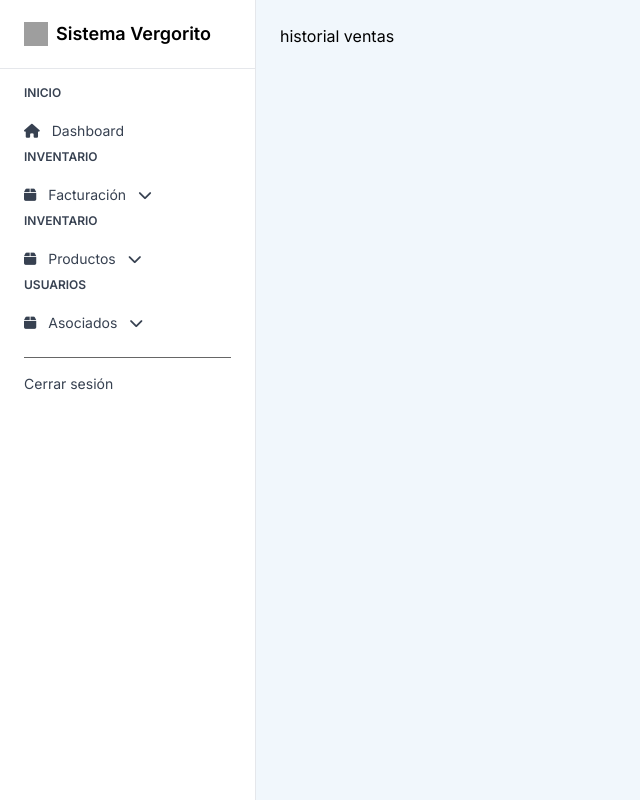
After one commit to JordiFarinango/papeleria_cyber_web_jjl, a Django app: page /historial_ventas in a window 1280 px wide. The commit adds this page. Shown: the whole page, without its empty margins (0-640 px from the left). Run offline with Django 5.2, Linux system fonts and the light colour scheme; some libraries are stand-ins or nearby versions; grey boxes are pictures that could not be loaded.

Commit message:
Sistema acutalizado

```diff
--- a/papeleria/papeleria/settings.py
+++ b/papeleria/papeleria/settings.py
@@ -122,9 +122,9 @@ AUTH_PASSWORD_VALIDATORS = [
 # Internationalization
 # https://docs.djangoproject.com/en/5.1/topics/i18n/
 
-LANGUAGE_CODE = 'es-es'
+LANGUAGE_CODE = 'es-ec'
 
-TIME_ZONE = 'UTC'
+TIME_ZONE = 'America/Guayaquil'
 
 USE_I18N = True
 
--- a/papeleria/usuarios/templates/barra_navegacion/barra.html
+++ b/papeleria/usuarios/templates/barra_navegacion/barra.html
@@ -34,11 +34,18 @@
           <span>Dashboard</span>
         </a>
 
-        <div class="uppercase text-xs font-semibold mb-3 select-none">Facturación</div>
-        <a href="{% url 'facturar_admin' %}" class="flex items-center space-x-3 py-2 rounded hover:bg-gray-100">
-          <i class="fa-solid fa-cart-shopping"></i>
-          <span>Facturar</span>
-        </a>
+
+      <div class="uppercase text-xs font-semibold mb-3 select-none">INVENTARIO</div>
+      <div id="btn-facturacion" class="flex items-center space-x-3 py-2 rounded hover:bg-gray-100 cursor-pointer">
+        <i class="fas fa-box"></i>
+        <span>Facturación</span>
+        <i class="fas fa-chevron-down ml-auto text-sm"></i>
+      </div>
+
+      <div id="submenu-facturacion" class="ml-6 mt-1 space-y-1 hidden">
+      <a href="{% url 'facturar_admin' %}" class="block py-1 text-sm hover:underline">Facturar</a>
+      <a href="{% url 'historial_ventas' %}" class="block py-1 text-sm hover:underline">Historial Compras</a>
+      </div>
 
       <div class="uppercase text-xs font-semibold mb-3 select-none">INVENTARIO</div>
       <div id="btn-productos" class="flex items-center space-x-3 py-2 rounded hover:bg-gray-100 cursor-pointer">
--- a/papeleria/usuarios/templates/paginas_administrador/facturar.html
+++ b/papeleria/usuarios/templates/paginas_administrador/facturar.html
@@ -45,6 +45,7 @@
                         <th class="p-2 border">Cantidad</th>
                         <th class="p-2 border">Promoción</th>
                         <th class="p-2 border">Subtotal</th>
+                        <th class="p-2 border">Acción</th>
                     </tr>
                 </thead>
                 <tbody id="cuerpo-carrito">
--- /dev/null
+++ b/papeleria/usuarios/templates/paginas_administrador/ver/historial_ventas.html
@@ -0,0 +1,7 @@
+{% extends 'barra_navegacion/barra.html' %}
+{% block title %} Historial {% endblock %}
+
+{% block content %}
+
+<h2>historial ventas</h2>
+{% endblock %}
--- a/papeleria/usuarios/urls.py
+++ b/papeleria/usuarios/urls.py
@@ -1,5 +1,5 @@
 from django.urls import path
-from .views import inicio_admin, inicio, nuevo_producto_admin, ver_productos_admin, facturar_admin, usuarios_admin, ingresar_inventario_admin, marcas_admin, categorias_admin, nuevo_proveedor_admin, nuevo_cliente_admin, buscar_productos, filtrar_productos_por_categoria, actualizar_stock, eliminar_cliente, editar_cliente, eliminar_proveedor, editar_proveedor, eliminar_producto, editar_producto, editar_marcas, editar_categoria, confirmar_venta, buscar_cliente_cedula, prueba_pdf, factura_pdf, actualizar_stock_lote
+from .views import inicio_admin, inicio, nuevo_producto_admin, ver_productos_admin, facturar_admin, usuarios_admin, ingresar_inventario_admin, marcas_admin, categorias_admin, nuevo_proveedor_admin, nuevo_cliente_admin, buscar_productos, filtrar_productos_por_categoria, actualizar_stock, eliminar_cliente, editar_cliente, eliminar_proveedor, editar_proveedor, eliminar_producto, editar_producto, editar_marcas, editar_categoria, confirmar_venta, buscar_cliente_cedula, prueba_pdf, factura_pdf, actualizar_stock_lote, historial_ventas
 
 urlpatterns = [
     path('', inicio, name="inicio"),
@@ -34,5 +34,6 @@ urlpatterns = [
 
     path("prueba-pdf/", prueba_pdf, name="prueba_pdf"),
     path('facturas/pdf/<int:factura_id>/', factura_pdf, name='factura_pdf'),
+    path('historial_ventas', historial_ventas, name='historial_ventas'),
 
 ]
--- a/papeleria/usuarios/views.py
+++ b/papeleria/usuarios/views.py
@@ -512,3 +512,7 @@ def actualizar_stock_lote(request):
         return JsonResponse({'exito': False, 'error': 'Producto no encontrado'})
     except Exception as e:
         return JsonResponse({'exito': False, 'error': str(e)})
+
+
+def historial_ventas(request):
+    return render(request, 'paginas_administrador/ver/historial_ventas.html')
```
Also changed, not shown: papeleria/usuarios/templates/fragmentos/filas_productos.html (+6 -1 lines), papeleria/db.sqlite3, 1 other file.
